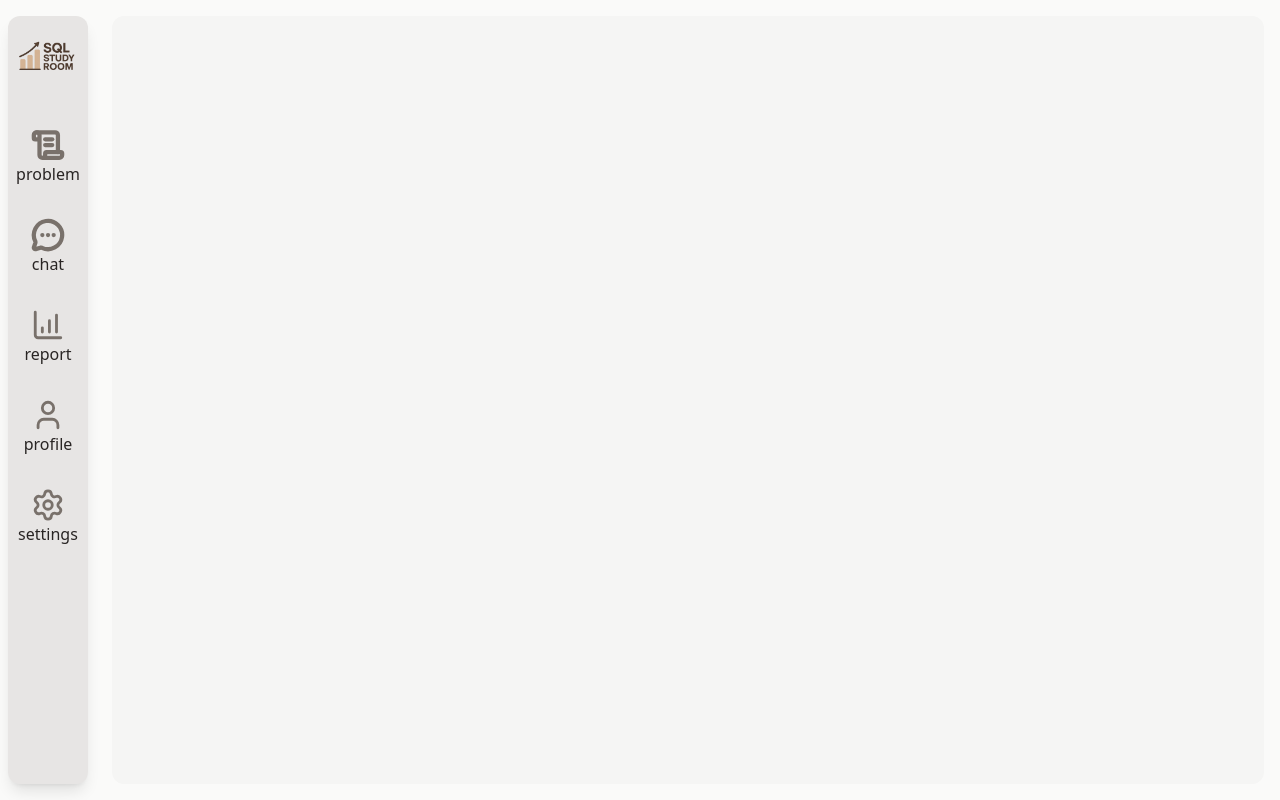
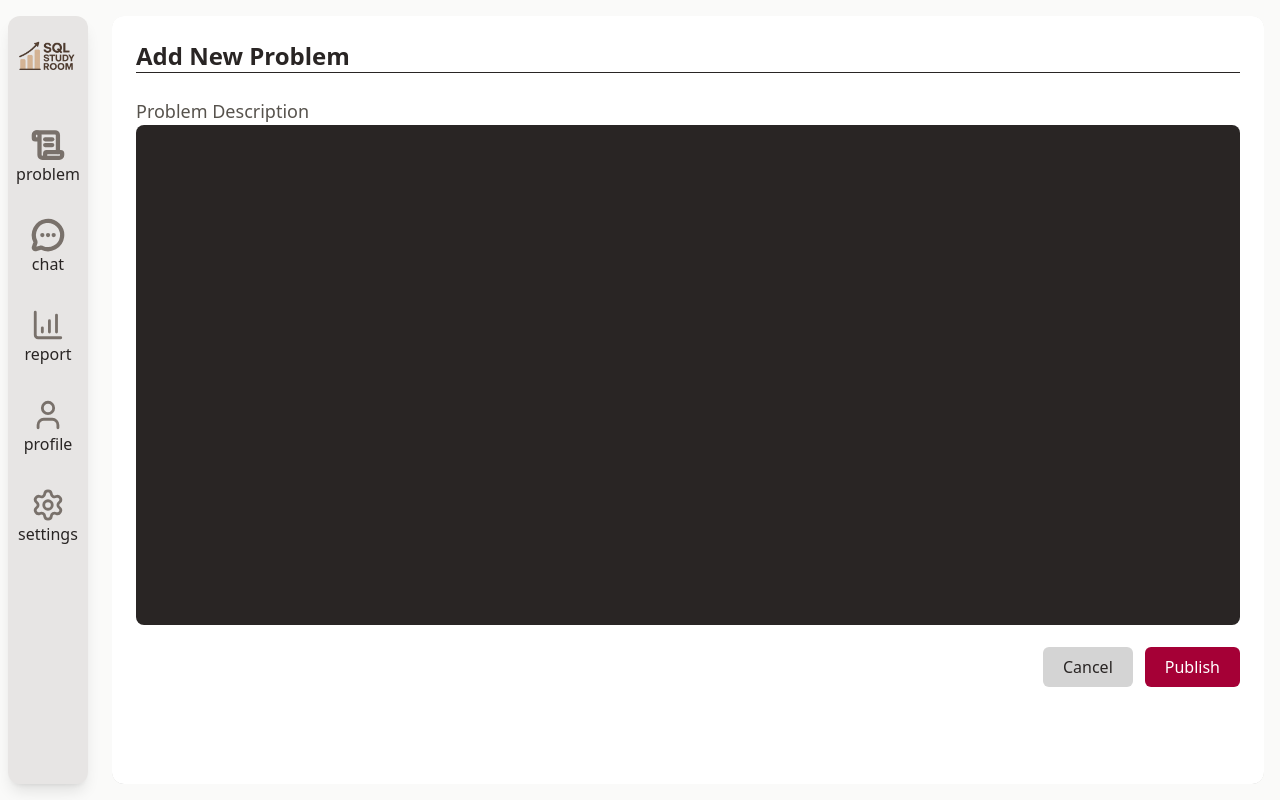
Before and after one commit to ruitingm/sql-study-room, a React (Vite) app: page /main/chat/llm-problem-creation in a window 1280 px wide. Built offline with nearby package versions, Linux system fonts and the light colour scheme.

Commit message:
created add new llm generated problem component

```diff
--- a/src/AIChat/AIChat.tsx
+++ b/src/AIChat/AIChat.tsx
@@ -1,6 +1,10 @@
 import { useState, useEffect, useRef } from "react";
+import { useNavigate, Routes, Route } from "react-router-dom";
+import { Plus } from "lucide-react";
+import LLMProblemCreation from "./LLMProblemCreation";
 
 export default function AIChat() {
+  const navigate = useNavigate();
   const [messages, setMessages] = useState([
     { sender: "user", text: "Hello there!" },
     { sender: "ai", text: "Hi, How can I help you?" },
@@ -41,31 +45,23 @@ Write a SQL query to list all customers and their total amount spent, including
     const newMessage = { sender: "user", text: input };
     setMessages((prev) => [...prev, newMessage]);
     setInput("");
-
-    // try {
-    //   const res = await fetch("http://localhost:8000/chat", {
-    //     method: "POST",
-    //     headers: { "Content-Type": "application/json" },
-    //     body: JSON.stringify({ message: input }),
-    //   });
-    //   const data = await res.json();
-    //   setMessages((prev) => [...prev, { sender: "bot", text: data.reply }]);
-    // } catch (error) {
-    //   setMessages((prev) => [
-    //     ...prev,
-    //     { sender: "bot", text: "Error connecting to server." },
-    //   ]);
-    // }
   };
-
   const handleKeyPress = (e: any) => {
     if (e.key === "Enter") sendMessage();
   };
-
-  return (
+  const ChatInterface = () => (
     <div className="flex flex-col h-full rounded-xl bg-stone-100 shadow-lg">
-      <div className="bg-neutral-400 text-stone-800 text-center py-4 font-semibold text-xl rounded-t-xl">
-        {model} Chat Assistant
+      <div className="bg-neutral-400 text-stone-800 text-center py-4 font-semibold text-xl rounded-t-xl flex flex-row items-center">
+        <div className="flex-1">{model} Chat Assistant</div>
+        <div className="me-5 text-sm">
+          <button
+            onClick={() => navigate("llm-problem-creation")}
+            className="bg-neutral-300 text-stone-700 px-4 py-2 rounded-md hover:ring-rose-700 hover:ring-2  transition flex flex-row items-center space-x-2"
+          >
+            <Plus size={16} />
+            <span>Add New Problem</span>
+          </button>
+        </div>
       </div>
       <div className="flex-1 overflow-y-auto p-6 flex flex-col space-y-3 bg-stone-50">
         {messages.map((msg, index) => (
@@ -105,4 +101,11 @@ Write a SQL query to list all customers and their total amount spent, including
       </div>
     </div>
   );
+
+  return (
+    <Routes>
+      <Route index element={<ChatInterface />} />
+      <Route path="llm-problem-creation" element={<LLMProblemCreation />} />
+    </Routes>
+  );
 }
--- /dev/null
+++ b/src/AIChat/LLMProblemCreation.tsx
@@ -0,0 +1,56 @@
+import { useState } from "react";
+import { useDispatch } from "react-redux";
+import { useNavigate } from "react-router-dom";
+import { addProblem } from "../Problem/problemSlice";
+import { problemDifficulties } from "../Problem/problemType";
+
+export default function LLMProblemCreation() {
+  const dispatch = useDispatch();
+  const navigate = useNavigate();
+  const [description, setDescription] = useState("");
+  const handleSave = () => {
+    const tempProblemId = Math.floor(Math.random() * 1000000);
+    const problem = {
+      pId: tempProblemId,
+      pTitle: "",
+      pDescription: description,
+      difficultyTag: problemDifficulties[0],
+      conceptTag: [],
+      reviewed: false,
+    };
+    dispatch(addProblem(problem));
+    navigate("../");
+  };
+
+  return (
+    <div className="bg-white rounded-xl shadow-md p-6 h-full overflow-y-auto text-stone-800">
+      <h2 className="text-2xl font-semibold">Add New Problem</h2>
+      <hr />
+      <div className="mt-6 mb-4">
+        <label className="text-lg font-medium text-stone-600">
+          Problem Description
+        </label>
+        <textarea
+          value={description}
+          onChange={(e) => setDescription(e.target.value)}
+          rows={6}
+          className="w-full h-full min-h-[500px] bg-stone-800 text-stone-50 font-mono text-md rounded-lg p-4 resize-none focus:outline-none focus:ring-2 focus:ring-white"
+        />
+      </div>
+      <div className="flex justify-end gap-3 mt-4">
+        <button
+          onClick={() => navigate("..")}
+          className="px-5 py-2 bg-neutral-300 text-stone-800 rounded-md hover:bg-neutral-400 transition"
+        >
+          Cancel
+        </button>
+        <button
+          onClick={handleSave}
+          className="px-5 py-2 bg-rose-800 text-white rounded-md hover:bg-rose-900 transition"
+        >
+          Publish
+        </button>
+      </div>
+    </div>
+  );
+}
--- a/src/MainPage/MainPage.tsx
+++ b/src/MainPage/MainPage.tsx
@@ -26,7 +26,7 @@ export default function MainPage() {
           <Route path="profile" element={<Profile />} />
           <Route path="report" element={<Report />} />
           <Route path="allproblems" element={<AllProblems />} />
-          <Route path="chat" element={<AIChat />} />
+          <Route path="chat/*" element={<AIChat />} />
           <Route path="problems/:pId" element={<ProblemEdit />} />
           {currentUser?.isAdmin && (
             <Route path="admin-control/*" element={<AdminControl />} />
--- a/src/Problem/problemType.ts
+++ b/src/Problem/problemType.ts
@@ -20,7 +20,7 @@ export type Problem = {
   difficultyTag: ProblemDifficultyTag;
   conceptTag: ProblemCategory[];
   pDescription: string;
-  pSolutionId: number | null;
+  pSolutionId?: number | null;
   reviewed: boolean;
 };
 
```
Also changed, not shown: src/AdminControl/AdminControl.tsx (+7 -4 lines).
